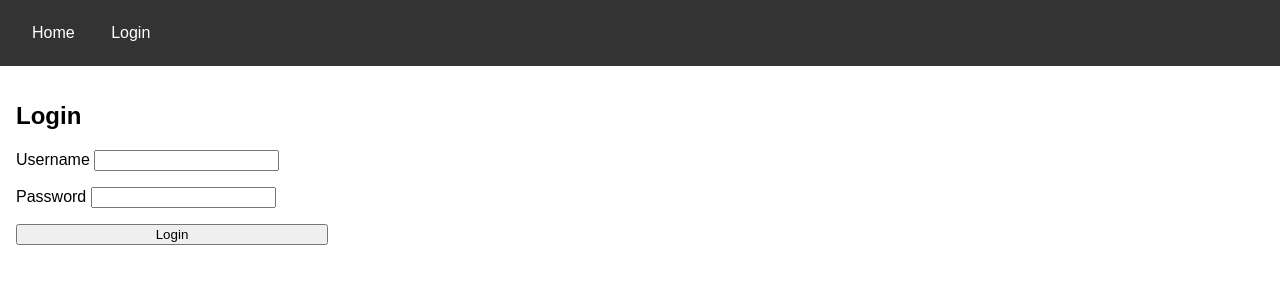
After one commit to noculant/github.io, a Flask app: page /login in a window 1280 px wide. The commit adds this page. Shown: the top 300 px of the page. Run offline with Flask 3, Linux system fonts and the light colour scheme.

Commit message:
added login functionality to protect data

```diff
--- a/app.py
+++ b/app.py
@@ -4,10 +4,25 @@ from rental_income_record_class import RentalIncomeRecord
 from expense_record_class import ExpenseRecord
 from annual_report_class import AnnualReport
 
-from flask import Flask, render_template, request, redirect, url_for
+from flask import Flask, render_template, request, redirect, url_for, flash
+from flask_login import LoginManager, UserMixin, login_user, login_required, logout_user
 
 # Create the web application
 app = Flask(__name__)
+app.secret_key = "343group6" # username
+
+# Landlord log in
+login_manager = LoginManager()
+login_manager.init_app(app)
+login_manager.login_view = 'login'
+
+class User(UserMixin):
+    def __init__(self, id):
+        self.id = id
+
+@login_manager.user_loader
+def load_user(user_id):
+    return User(user_id)
 
 # Create the landlord object(tenant list, income record, expense record, annual report)
 landlord = Landlord('tenants.txt', 'rental_income_records.txt', 'expense_records.txt')
@@ -17,10 +32,30 @@ landlord = Landlord('tenants.txt', 'rental_income_records.txt', 'expense_records
 def index():
     return render_template('index.html')
 
+@app.route('/login', methods=['GET', 'POST'])
+def login():
+    if request.method == 'POST':
+        username = request.form['username']
+        password = request.form['password']
+        if username == '343group6' and password == 'landlord': # Replace 'password' with the actual password
+            user = User(username)
+            login_user(user)
+            return redirect(url_for('index'))
+        else:
+            flash('Invalid username or password')
+    return render_template('login.html')
+
+@app.route("/logout")
+@login_required
+def logout():
+    logout_user()
+    return redirect(url_for('login'))
+
 """
 --------------------------------- ADD TENANT PAGE ---------------------------------
 """
 @app.route('/add_tenant', methods=['GET', 'POST'])
+@login_required
 def add_tenant():
     if request.method == 'POST':
         # Get user input from webpage
@@ -39,6 +74,7 @@ def add_tenant():
 --------------------------------- TENANT LIST PAGE ---------------------------------
 """
 @app.route('/tenant_list')
+@login_required
 def tenant_list():
     # Display tenants in a sorted list accessed the tenant information from landlord object
     # PASSING DATA AS "tenants" to HTML file
@@ -48,6 +84,7 @@ def tenant_list():
 --------------------------------- INPUT RENTAL PAYMENT PAGE ---------------------------------
 """
 @app.route('/record_rental_payment', methods=['GET', 'POST'])
+@login_required
 def record_rental_payment():
     if request.method == 'POST':
         # Get user input from webpage
@@ -66,6 +103,7 @@ def record_rental_payment():
 --------------------------------- RENTAL INCOME RECORD PAGE ---------------------------------
 """
 @app.route('/rental_income_record')
+@login_required
 def rental_income_record():
     # Display income record in a list
     # PASSING DATA AS "income_records" to HTML file
@@ -76,6 +114,7 @@ def rental_income_record():
 --------------------------------- INPUT EXPENSE PAGE ---------------------------------
 """
 @app.route('/record_expense', methods=['GET', 'POST'])
+@login_required
 def record_expense():
     if request.method == 'POST':
         # Get user input from webpage
@@ -96,12 +135,14 @@ def record_expense():
 --------------------------------- EXPENSE RECORD PAGE ---------------------------------
 """
 @app.route('/expense_record')
+@login_required
 def expense_record():
     # Display expense record in a list
     # PASSING DATA AS "expense_records" to HTML file
     return render_template('expense_record.html', expense_record=landlord.expense_record)
 
 @app.route('/annual_report')
+@login_required
 def annual_report():
     # Generate the annual report in the landlord object
     report = landlord.annual_report.generate_annual_report()
--- a/templates/layout.html
+++ b/templates/layout.html
@@ -1,19 +1,24 @@
-<!DOCTYPE html> <!-- Declares document type as HTML5 -->
-<html lang="en"> <!-- Sets language to english -->
-<head> <!-- Beginning of head section -->
-    <meta charset="UTF-8"> <!-- Sets character encoding to UTF-8 -->
-    <meta http-equiv="X-UA-Compatible" content="IE=edge"> <!-- Sets compatibility to IE-edge -->
-    <meta name="viewport" content="width=device-width, initial-scale=1.0"> <!-- Declares document type as HTML5 -->
-    <title>Rent Manager</title> <!-- Sets the viewport properties, making the page responsive to most devices -->
-    <link rel="stylesheet" href="{{ url_for('static', filename='css/style.css') }}"> <!-- Connects to CSS file -->
-</head> <!-- End of head section -->
-<body> <!-- Beginning of body section -->
-    <nav> <!-- Start of navigation section -->
-        <a href="{{ url_for('index') }}">Home</a> <!-- This line creates a link to the home page -->
-    </nav> <!-- End of navigation section -->
-    <main> <!-- Start of main section -->
-        {% block content %}{% endblock %} <!-- Conent block that other pages override -->
-    </main> <!-- End of main section -->
-    <script src="{{ url_for('static', filename='js/main.js') }}"></script> <!-- connects js  -->
-</body> <!-- End of body section -->
-</html> <!-- End of layout file -->
+<!DOCTYPE html>
+<html lang="en">
+<head>
+    <meta charset="UTF-8">
+    <meta http-equiv="X-UA-Compatible" content="IE=edge">
+    <meta name="viewport" content="width=device-width, initial-scale=1.0">
+    <title>Rent Manager</title>
+    <link rel="stylesheet" href="{{ url_for('static', filename='css/style.css') }}">
+</head>
+<body>
+    <nav>
+        <a href="{{ url_for('index') }}">Home</a>
+        {% if current_user.is_authenticated %}
+            <a href="{{ url_for('logout') }}">Logout</a>
+        {% else %}
+            <a href="{{ url_for('login') }}">Login</a>
+        {% endif %}
+    </nav>
+    <main>
+        {% block content %}{% endblock %}
+    </main>
+    <script src="{{ url_for('static', filename='js/main.js') }}"></script>
+</body>
+</html>
--- /dev/null
+++ b/templates/login.html
@@ -0,0 +1,20 @@
+{% extends "layout.html" %}
+
+{% block content %}
+  <div class="row">
+    <div class="col-md-6 mx-auto">
+      <h2>Login</h2>
+      <form method="POST" action="{{ url_for('login') }}">
+        <div class="form-group">
+          <label for="username">Username</label>
+          <input type="text" class="form-control" id="username" name="username" required>
+        </div>
+        <div class="form-group">
+          <label for="password">Password</label>
+          <input type="password" class="form-control" id="password" name="password" required>
+        </div>
+        <button type="submit" class="btn btn-primary">Login</button>
+      </form>
+    </div>
+  </div>
+{% endblock %}
```
